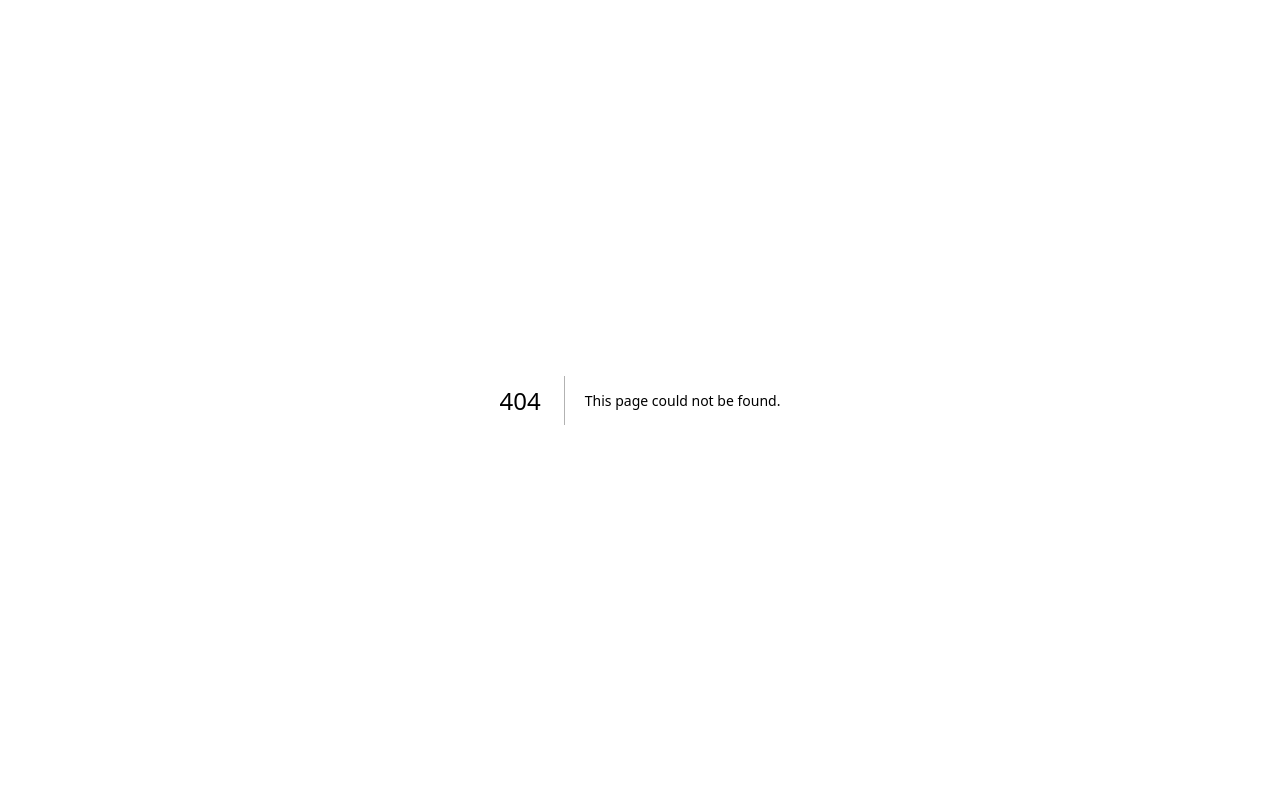
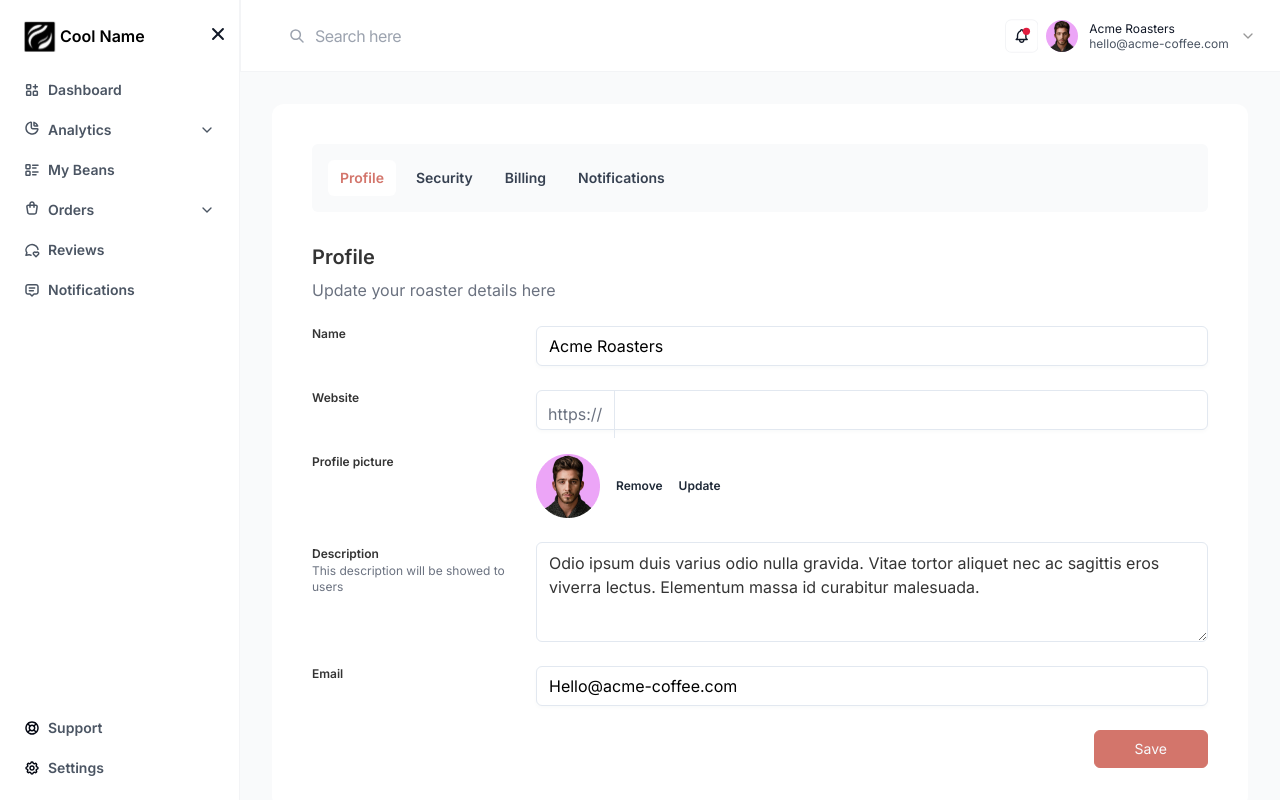
Before and after one commit to star-works/coffee-beans, a Next.js app: page /dashboard/settings in a window 1280 px wide. Before the commit this address had no page. Built offline with nearby package versions, Linux system fonts and the light colour scheme.

Commit message:
dummy text

```diff
--- a/src/components/dashboard/DashBoardTabs.jsx
+++ b/src/components/dashboard/DashBoardTabs.jsx
@@ -46,6 +46,24 @@ const DashboardTabs = () => {
         <TabsContent value="Profile">
           <Profile />
         </TabsContent>
+        <TabsContent value="Security">
+          SECURITY Lorem, ipsum dolor sit amet consectetur adipisicing elit.
+          Beatae nobis eos, sunt, praesentium ratione ea numquam asperiores,
+          repudiandae alias libero voluptatum quam. Doloremque facilis
+          recusandae reiciendis earum repellendus voluptatibus suscipit!
+        </TabsContent>
+        <TabsContent value="Billing">
+          BILLING Lorem, ipsum dolor sit amet consectetur adipisicing elit.
+          Beatae nobis eos, sunt, praesentium ratione ea numquam asperiores,
+          repudiandae alias libero voluptatum quam. Doloremque facilis
+          recusandae reiciendis earum repellendus voluptatibus suscipit!
+        </TabsContent>
+        <TabsContent value="Notifications">
+          NOTIFICATION Lorem, ipsum dolor sit amet consectetur adipisicing elit.
+          Beatae nobis eos, sunt, praesentium ratione ea numquam asperiores,
+          repudiandae alias libero voluptatum quam. Doloremque facilis
+          recusandae reiciendis earum repellendus voluptatibus suscipit!
+        </TabsContent>
       </Tabs>
     </div>
   );
--- a/src/components/dashboard/Helper.jsx
+++ b/src/components/dashboard/Helper.jsx
@@ -38,11 +38,12 @@ export const sidebarLinks = [
         option4={"Option 4"}
       />
     ),
+    path: "#",
   },
   {
     icon: <MyBeansIcon />,
     tittle: "My Beans",
-    path: "/dashboard/my-bean",
+    path: "/dashboard/my-beans",
     class: "hover:bg-[#F9FAFB] px-2 py-2  rounded-[8px]",
   },
   {
@@ -56,16 +57,19 @@ export const sidebarLinks = [
         option4={"Option 4"}
       />
     ),
+    path: "#",
   },
   {
     icon: <ReviewsIcon />,
     tittle: "Reviews",
     class: "hover:bg-[#F9FAFB] px-2 py-2  rounded-[8px]",
+    path: "#",
   },
   {
     icon: <NotificationsIcon />,
     tittle: "Notifications",
     class: "hover:bg-[#F9FAFB] px-2 py-2  rounded-[8px]",
+    path: "#",
   },
 ];
 export const coffeeData = [
--- a/src/components/dashboard/Sidebar.jsx
+++ b/src/components/dashboard/Sidebar.jsx
@@ -101,6 +101,7 @@ const Sidebar = ({ showNav, setShowNav }) => {
                 Support
               </p>
             </div>
+            <Link href="/dashboard/settings">
               <div className="px-2 py-2 rounded-[8px] hover:bg-[#F9FAFB] transition-all duration-300 flex items-center gap-2 group cursor-pointer">
                 <span>
                   <SettingsIcon />
@@ -109,6 +110,7 @@ const Sidebar = ({ showNav, setShowNav }) => {
                   Settings
                 </p>
               </div>
+            </Link>
           </div>
         </div>
       </div>
```
Also changed, not shown: src/app/dashboard/my-beans/page.js (renamed from src/app/dashboard/my-bean/page.js), src/app/dashboard/settings/page.js (renamed from src/app/dashboard/setting/page.js). Lines whose indentation alone changed are shown as unchanged.
